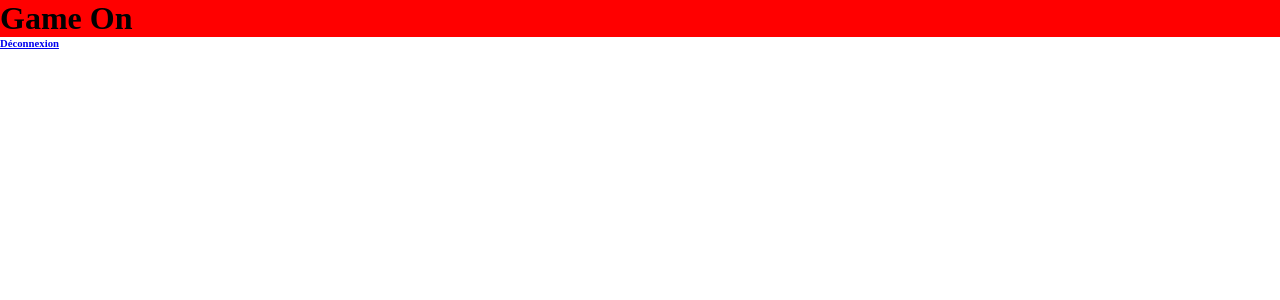
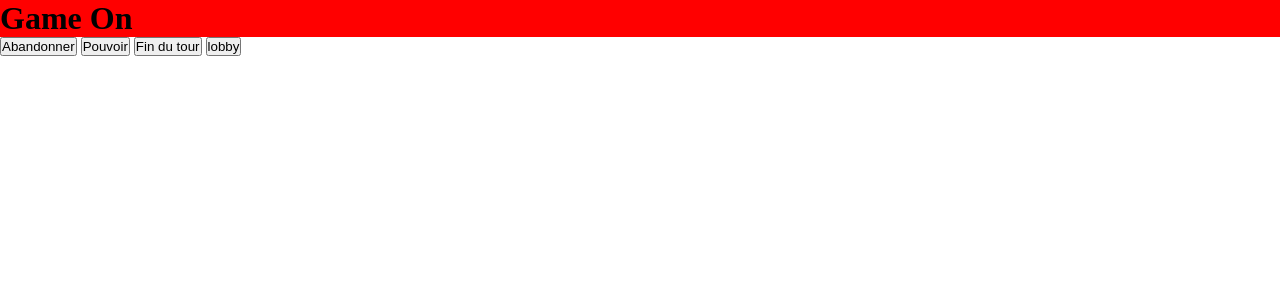
Before and after one commit to MaxenceGui/WebIII_magix, a PHP site: page /game.php in a window 1280 px wide. Shown: the top 300 px of the page. Run offline with PHP 8.4, Linux system fonts and the light colour scheme; the visitor is signed in with stand-in values (Sample User, id 1).

Commit message:
Fonction jouer coup fait

```diff
--- a/game.php
+++ b/game.php
@@ -38,4 +38,7 @@
 
 <div class="tourJoueur"></div>
 
-<h6><a href="?logout=true">Déconnexion</a></h6>
+<button onClick='jouerCoup("SURRENDER")'>Abandonner</button>
+<button onClick='jouerCoup("HERO_POWER")'>Pouvoir</button>
+<button onClick='jouerCoup("END_TURN")'>Fin du tour</button>
+<button onClick='revenirLobby()'>lobby</button>
--- a/js/javascript.js
+++ b/js/javascript.js
@@ -39,12 +39,33 @@ const jouer = (type) => {
     .then(result => {
 
         if (result == "JOINED_PVP" || result == "CREATED_PVP" || result == "JOINED_TRAINING"){
-            document.location.href="game.php"
+            document.location.href="game.php";
         }
         else{
-            alert("connexion failed")
+            alert("connexion failed");
         }
     })
+}
+
+const jouerCoup = (type, uid=null, targetuid=null) =>{
+
+    formData = new FormData();
+    formData.append("type", type);
+    formData.append("uid", uid);
+    formData.append("targetuid", targetuid);
+
+    fetch("ajax.php", {
+        method : "POST",
+        body : formData
+    })
+    .then(response => response.json())
+    .then(result => {
+        document.querySelector(".texteBienvenu").innerHTML = result;
+    })
+}
+
+const revenirLobby = () => {
+    document.location.href="lobby.php";
 }
 
 const gameState = () =>{
@@ -61,7 +82,7 @@ const gameState = () =>{
             document.querySelector(".texteBienvenu").innerHTML = result;
         }
         else {
-            document.querySelector(".texteBienvenu").innerHTML = result.welcomeText
+            document.querySelector(".texteBienvenu").innerHTML = result.welcomeText;
             // information du méchant
             document.querySelector(".michantClassHero").innerHTML = "classe du michant : " + result.opponent.heroClass;
             document.querySelector(".michantNbCarte").innerHTML = "nb Carte du michant : " + result.opponent.handSize;
```
Also changed, not shown: action/ajaxAction.php (+14 -1 lines).
